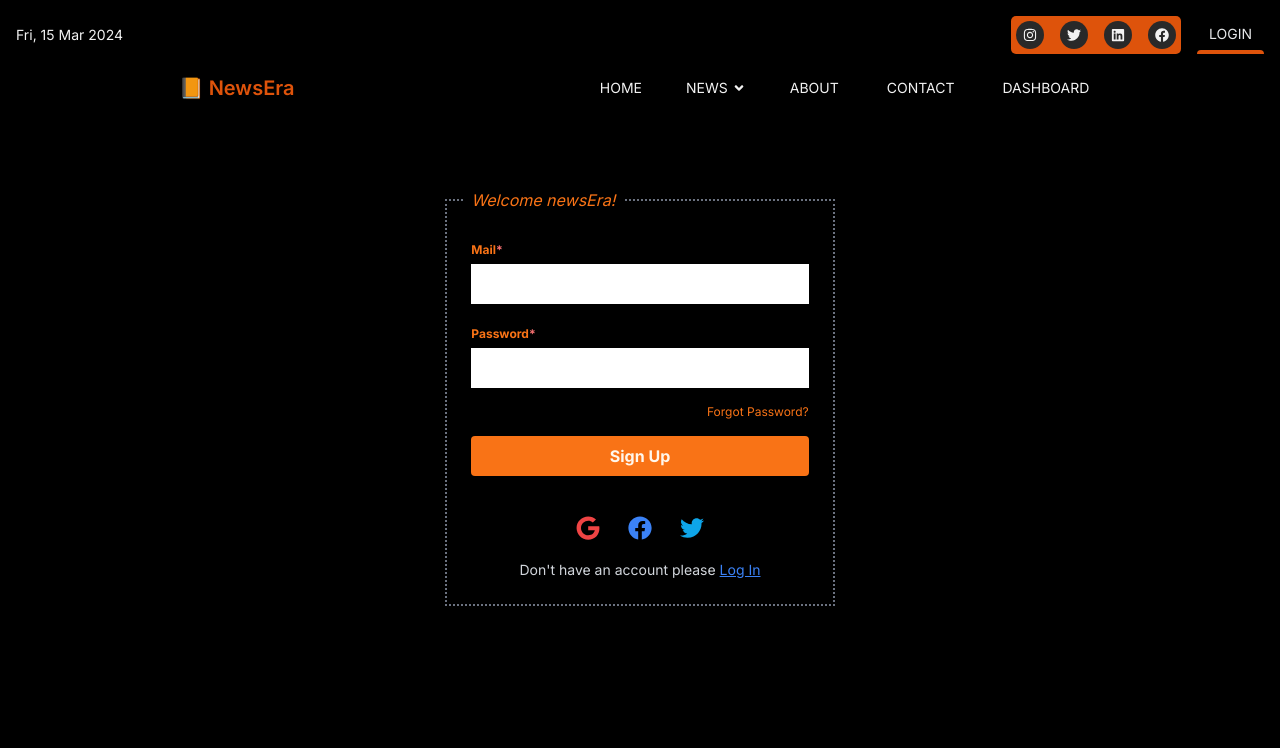
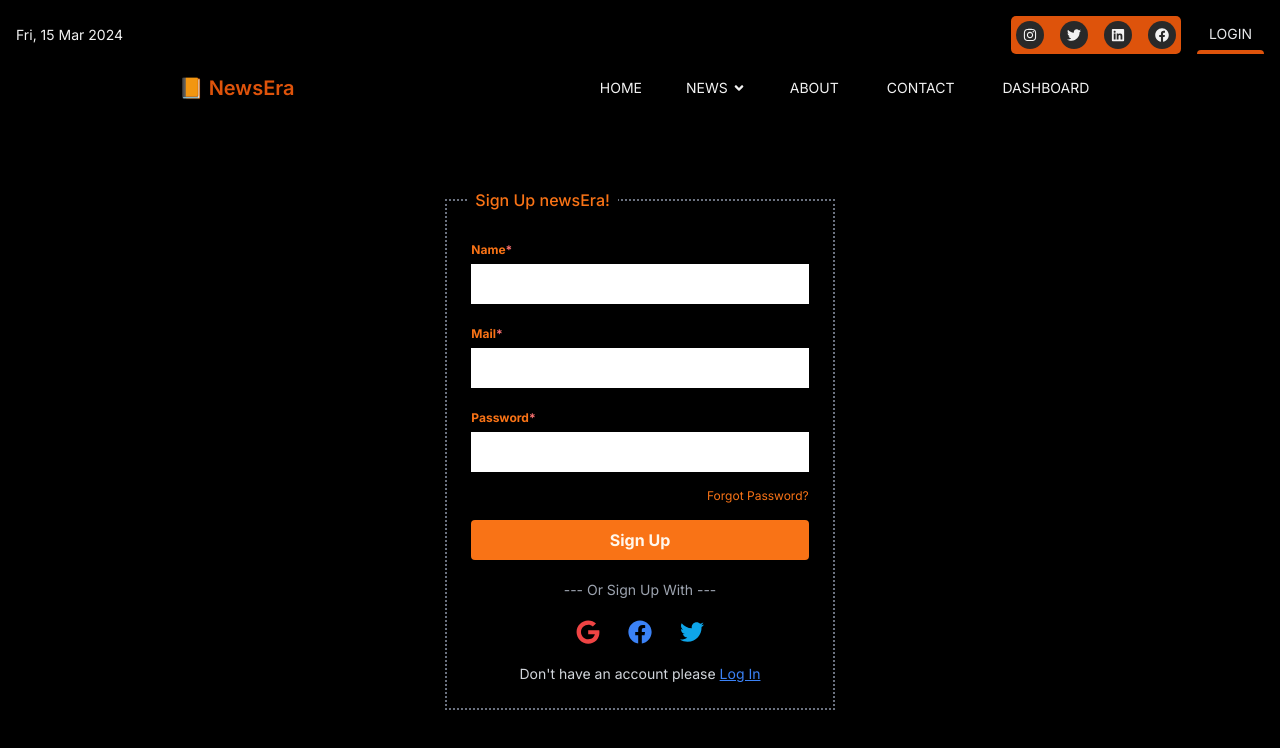
Before and after one commit to MehediAhsan/newsera, a Next.js app: page /registration in a window 1280 px wide. Shown: the top 748 px of the page. Built offline with nearby package versions, Linux system fonts and the light colour scheme.

Commit message:
create registration page

```diff
--- a/app/(home)/(auth)/login/page.jsx
+++ b/app/(home)/(auth)/login/page.jsx
@@ -53,7 +53,7 @@ const LoginPage = () => {
                         >
                             Log In
                         </button>
-                        <div className='text-center text-gray-300 my-5 text-sm'>--- Or Sign In With ---</div>
+                        <div className='text-center text-gray-400 my-5 text-sm'>--- Or Sign In With ---</div>
                         <div className='flex gap-7 justify-center items-center text-2xl mb-5'>
                             <FaGoogle className='text-red-500 cursor-pointer' />
                             <FaFacebook className='text-blue-500 cursor-pointer' />
--- a/app/(home)/(auth)/registration/page.jsx
+++ b/app/(home)/(auth)/registration/page.jsx
@@ -1,52 +1,75 @@
+'use client'
 import Link from 'next/link';
 import React from 'react';
+import { useForm } from 'react-hook-form';
 import { FaFacebook, FaGoogle, FaTwitter } from 'react-icons/fa';
 
 const RegistrationPage = () => {
+    const { register, handleSubmit } = useForm();
+
+    const onSubmit = (data) => {
+        console.log(data);
+    };
     return (
         <div className='flex justify-center items-center mt-44'>
             <div
                 className="md:w-4/12  rounded shadow flex flex-col justify-between p-3"
             >
-                <form className="text-orange-500">
+                <form onSubmit={handleSubmit(onSubmit)} className="text-orange-500">
                     <fieldset className="border-2 border-dotted border-gray-500 p-6">
-                        <legend className="px-2 italic -mx-2">Welcome newsEra!</legend>
+                        <legend className="px-2 -mx-1 font-medium">Sign Up newsEra!</legend>
 
                         <label
-                            for="email"
+                            className="text-xs font-bold after:content-['*'] after:text-red-400"
+                        >Name
+                        </label>
+                        <input
+                            {...register("name")}
+                            required
+                            type="name"
+                            className="w-full p-2 mb-4 mt-1 outline-none ring-none focus:ring-2 focus:ring-orange-500"
+                        />
+
+                        <label
                             className="text-xs font-bold after:content-['*'] after:text-red-400"
                         >Mail
                         </label>
                         <input
-                            required=""
+                            {...register("email")}
+                            required
                             type="email"
                             className="w-full p-2 mb-4 mt-1 outline-none ring-none focus:ring-2 focus:ring-orange-500"
                         />
+
                         <label
-                            for="password"
                             className="text-xs font-bold after:content-['*'] after:text-red-400"
                         >Password
                         </label>
                         <input
-                            required=""
+                            {...register("password")}
+                            required
                             type="password"
                             className="w-full p-2 mb-4 mt-1 outline-none ring-none focus:ring-2 focus:ring-orange-500"
                         />
+
                         <Link
                             className="block text-right text-xs text-orange-500 mb-4"
                             href="#"
                         >Forgot Password?</Link>
+
                         <button
+                            type='submit'
                             className="w-full rounded bg-orange-500 text-orange-50 p-2 text-center font-bold hover:bg-orange-400"
                         >
                             Sign Up
                         </button>
-                        <div className='flex gap-7 justify-center items-center text-2xl mt-10 mb-5'>
-                            <FaGoogle className='text-red-500 cursor-pointer'/>
-                            <FaFacebook className='text-blue-500 cursor-pointer'/>
-                            <FaTwitter className='text-sky-500 cursor-pointer'/>
+                        <div className='text-center text-gray-400 my-5 text-sm'>--- Or Sign Up With ---</div>
+                        <div className='flex gap-7 justify-center items-center text-2xl mb-5'>
+                            <FaGoogle className='text-red-500 cursor-pointer' />
+                            <FaFacebook className='text-blue-500 cursor-pointer' />
+                            <FaTwitter className='text-sky-500 cursor-pointer' />
                         </div>
-                        <div className='text-sm text-gray-300 text-center'>Don&apos;t have an account please <Link href="/" className='text-blue-500 underline'>Log In</Link></div>
+                        <div className='text-sm text-gray-300 text-center'>Don&apos;t have an account please <Link href="/login" className='text-blue-500 underline'>Log In</Link></div>
                     </fieldset>
                 </form>
             </div>
```
